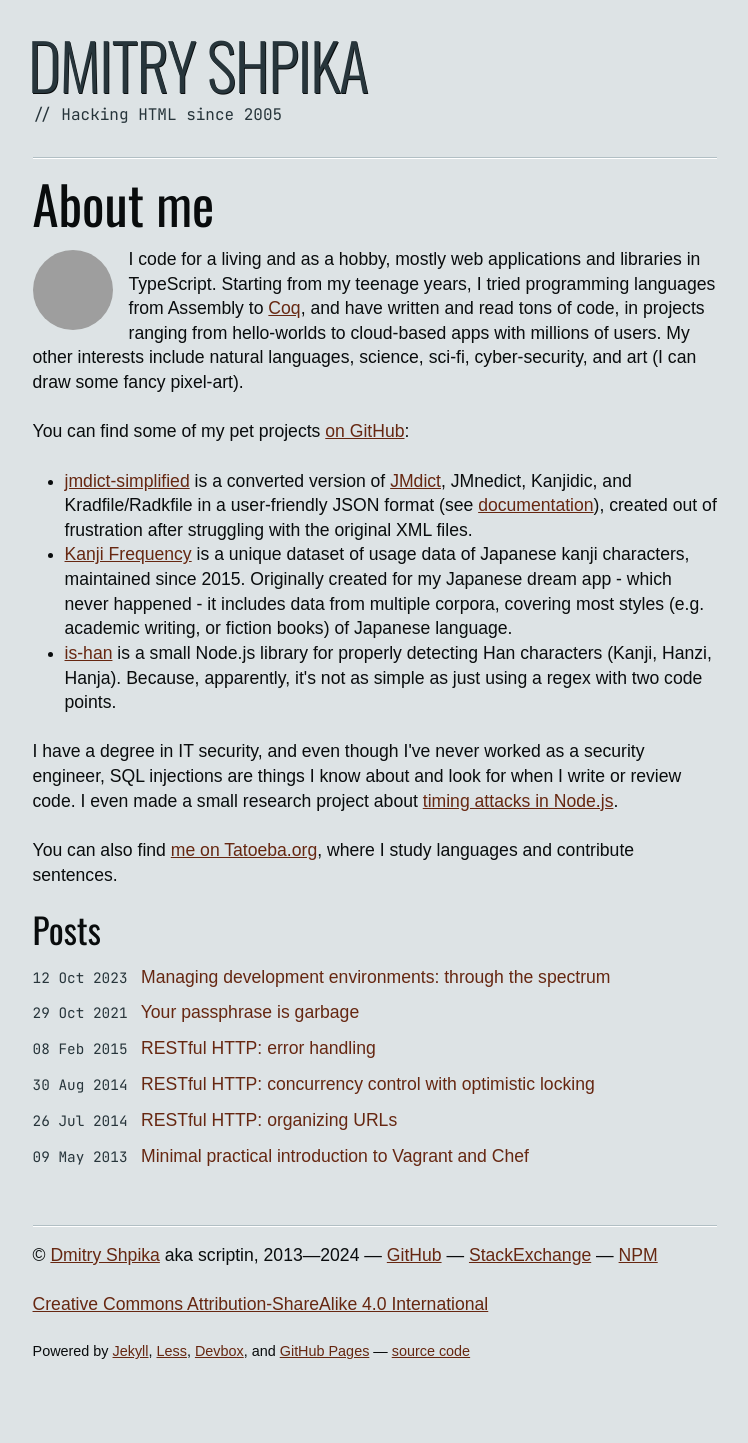
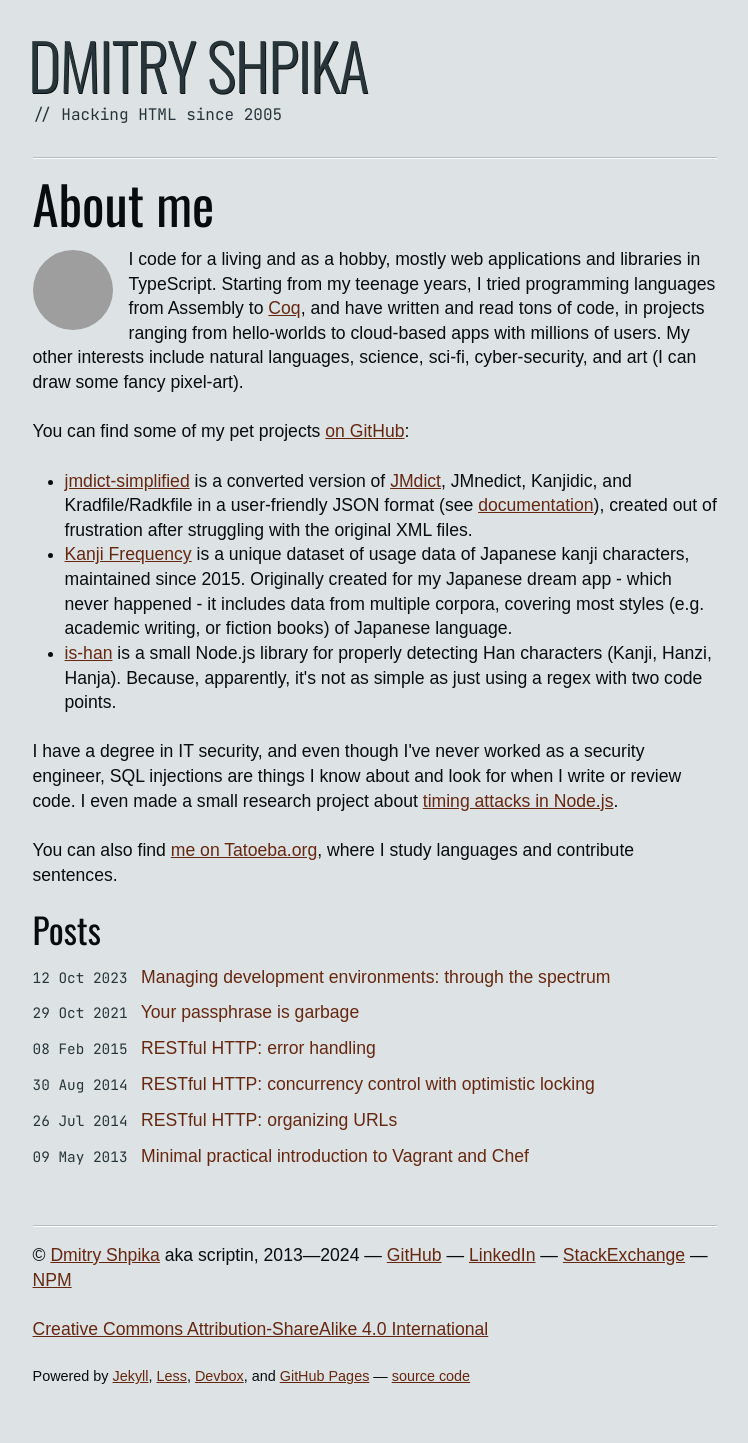
Before and after one commit to scriptin/scriptin.github.io, a Jekyll site: the page built from index.html, in a window 1280 px wide. Shown: the whole page, without its empty margins (265-1013 px from the left). Built offline with Jekyll 4.4.1, drawn with Linux system fonts in a browser that asks for light colours; before the commit the page ends 1418 px from its top, so only the background shows below that; grey boxes are pictures that could not be loaded.

Commit message:
Add LinkedIn link in the footer

```diff
--- a/_data/template.yml
+++ b/_data/template.yml
@@ -6,6 +6,8 @@ author:
 links:
   - url: https://github.com/scriptin
     title: GitHub
+  - url: https://www.linkedin.com/in/dmitry-shpika/
+    title: LinkedIn
   - url: https://stackexchange.com/users/224676/scriptin?tab=accounts
     title: StackExchange
   - url: https://www.npmjs.com/~scriptin
```
